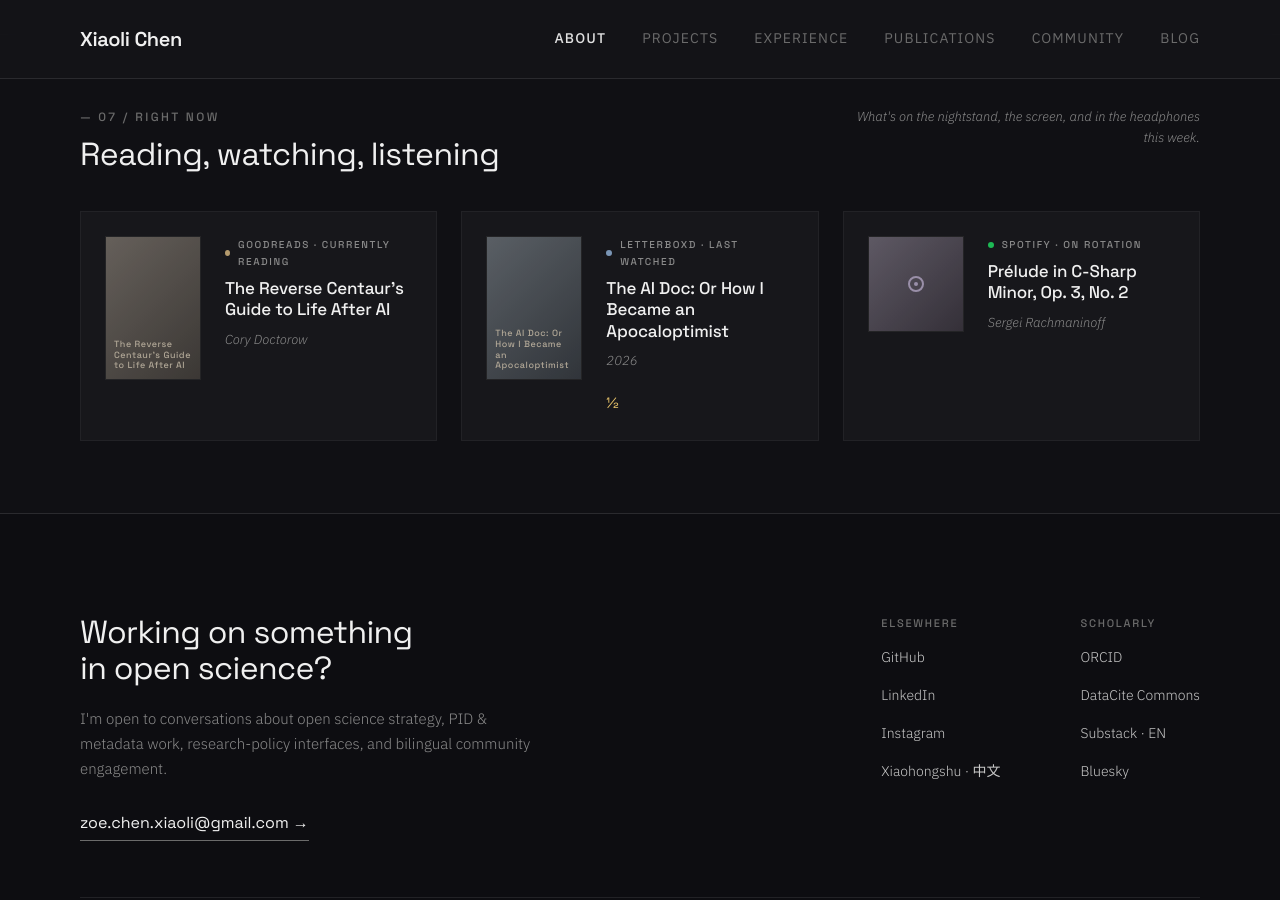
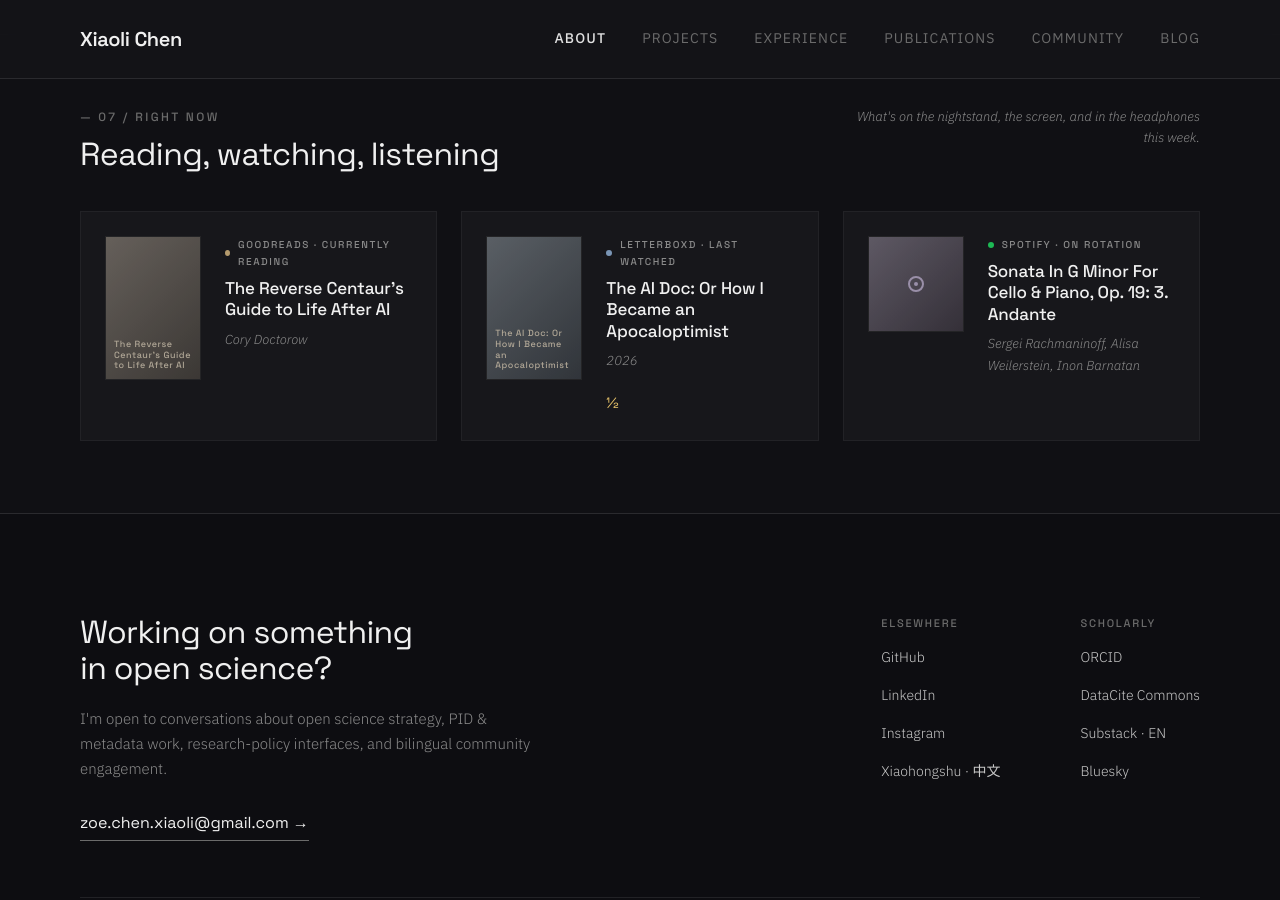
Before and after one commit to xchen101/xchen101.github.io, a Jekyll site: the page built from index.md, in a window 1280 px wide and 900 px high, scrolled down 6679 px. Built offline with Jekyll 4.4.1, drawn with Linux system fonts in a browser that asks for light colours; comment, search, counter and statistics services are not loaded; grey boxes are pictures that could not be loaded.

Commit message:
update: Right Now widget data (auto)

```diff
--- a/_data/now.yml
+++ b/_data/now.yml
@@ -1,4 +1,4 @@
-# Right now — auto-generated by Hermes cron on 2026-09-30 17:00 UTC
+# Right now — auto-generated by Hermes cron on 2026-09-30 23:00 UTC
 # Sources: Goodreads RSS / Letterboxd RSS / Spotify API
 
 reading:
@@ -24,8 +24,8 @@ listening:
   service: "Spotify"
   accent: "#1DB954"
   label: "On rotation"
-  title: "Prélude in C-Sharp Minor, Op. 3, No. 2"
-  artist: "Sergei Rachmaninoff"
-  url: "https://open.spotify.com/track/3rd1Chqzxr95fcyBaJl0JZ"
+  title: "Sonata In G Minor For Cello & Piano, Op. 19: 3. Andante"
+  artist: "Sergei Rachmaninoff, Alisa Weilerstein, Inon Barnatan"
+  url: "https://open.spotify.com/track/32LjldPPuJdDkFhoyGMLFS"
   profile_url: "https://open.spotify.com/"
-  image: "https://i.scdn.co/image/ab67616d00001e02cc24f3996ba6b3e6d75ef87b"
+  image: "https://i.scdn.co/image/ab67616d00001e024d8354f63b35b3a024f4a15e"
```
